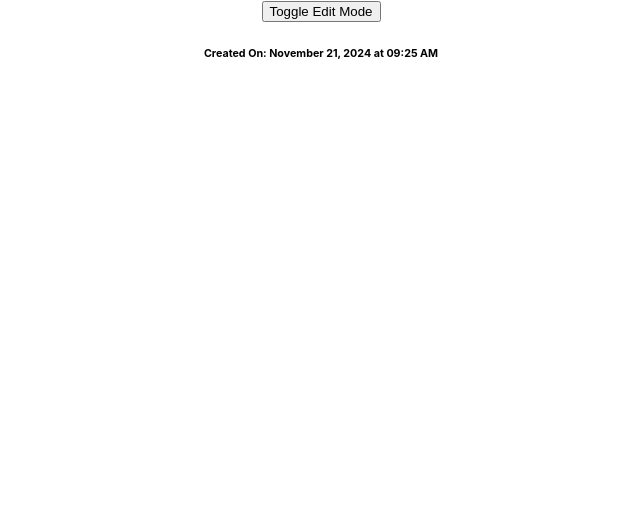
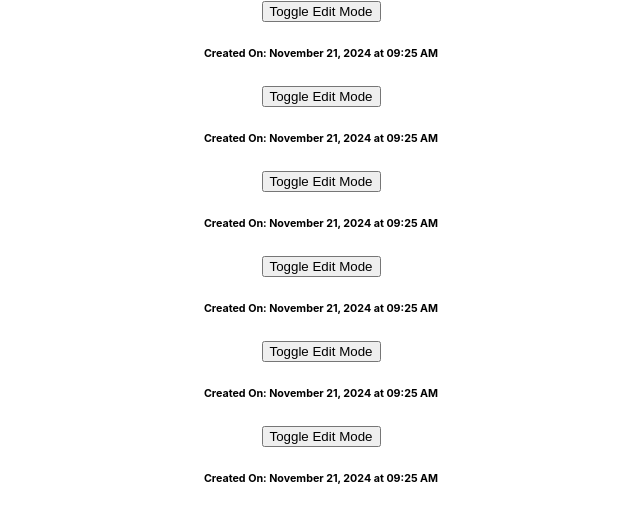
Before and after one commit to finneh4249/t3w6-thurs, a React (Create React App) app: page / in a window 1280 px wide. Shown: the top 522 px of the page, without its empty margins (319-959 px from the left). Built offline with nearby package versions, Linux system fonts and the light colour scheme.

Commit message:
Duplicate PostContainer component instances for repeated display in App component

```diff
--- a/src/App.jsx
+++ b/src/App.jsx
@@ -6,6 +6,11 @@ function App () {
   return (
     <div className="App">
       <PostContainer />
+      <PostContainer />
+      <PostContainer />
+      <PostContainer />
+      <PostContainer />
+      <PostContainer />
     </div>
   )
 }
```
